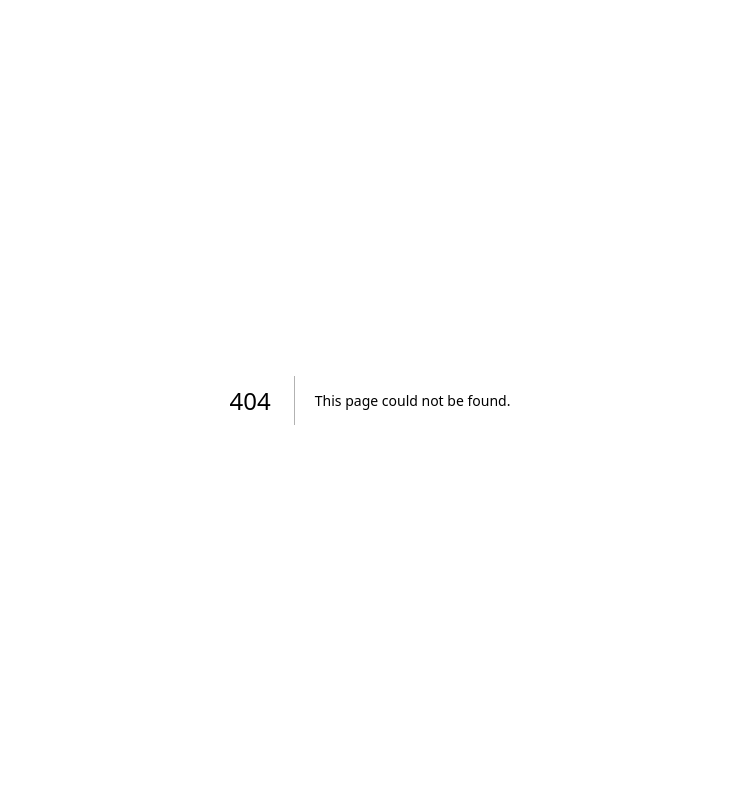
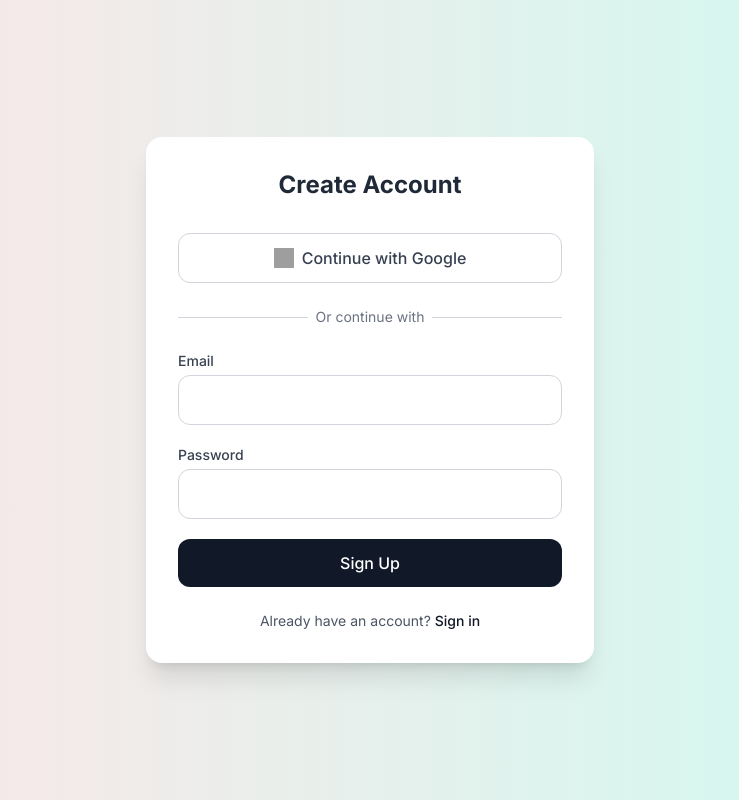
Before and after one commit to Jeffrang/yt-chat, a Next.js app: page /auth/signup in a window 1280 px wide. Before the commit this address had no page. Shown: the whole page, without its empty margins (270-1009 px from the left). Built offline with nearby package versions, Linux system fonts and the light colour scheme; no server answers; grey boxes are pictures that could not be loaded.

Commit message:
Setup custom auth screen instead of clerk hosted one

```diff
--- /dev/null
+++ b/src/app/auth/login/page.tsx
@@ -0,0 +1,118 @@
+'use client';
+
+import { useState } from 'react';
+import { useSignIn } from '@clerk/nextjs';
+import { useRouter } from 'next/navigation';
+import Link from 'next/link';
+
+export default function LoginPage() {
+  const [email, setEmail] = useState('');
+  const [password, setPassword] = useState('');
+  const [error, setError] = useState('');
+  const [loading, setLoading] = useState(false);
+  const { signIn, isLoaded } = useSignIn();
+  const router = useRouter();
+
+  const handleSubmit = async (e: React.FormEvent) => {
+    e.preventDefault();
+    if (!isLoaded) return;
+
+    try {
+      setLoading(true);
+      setError('');
+
+      const result = await signIn.create({
+        identifier: email,
+        password,
+      });
+
+      if (result.status === 'complete') {
+        router.push('/');
+      }
+    } catch (err: any) {
+      setError(err.message || 'An error occurred during sign in');
+    } finally {
+      setLoading(false);
+    }
+  };
+
+  const signInWithGoogle = async () => {
+    if (!isLoaded) return;
+    try {
+      await signIn.authenticateWithRedirect({
+        strategy: "oauth_google",
+        redirectUrl: "/sso-callback",
+        redirectUrlComplete: "/"
+      });
+    } catch (err: any) {
+      setError(err.message || 'An error occurred');
+    }
+  };
+
+  return (
+    <div className="min-h-screen bg-gradient-to-r from-rose-100 to-teal-100 flex items-center justify-center p-4">
+      <div className="bg-white p-8 rounded-2xl shadow-xl w-full max-w-md">
+        <h2 className="text-2xl font-bold text-center text-gray-800 mb-8">Welcome Back</h2>
+        {error && (
+          <div className="bg-red-50 text-red-500 p-3 rounded-xl mb-6">
+            {error}
+          </div>
+        )}
+        <button
+          onClick={signInWithGoogle}
+          className="w-full mb-6 flex items-center justify-center gap-2 bg-white border border-gray-300 text-gray-700 rounded-xl py-3 font-medium hover:bg-gray-50 transition-colors"
+        >
+          <img src="/google.svg" alt="Google" className="w-5 h-5" />
+          Continue with Google
+        </button>
+
+        <div className="relative mb-6">
+          <div className="absolute inset-0 flex items-center">
+            <div className="w-full border-t border-gray-300"></div>
+          </div>
+          <div className="relative flex justify-center text-sm">
+            <span className="px-2 bg-white text-gray-500">Or continue with</span>
+          </div>
+        </div>
+
+        <form onSubmit={handleSubmit}>
+          <div className="space-y-5">
+            <div>
+              <label className="block text-sm font-medium text-gray-700 mb-1">Email</label>
+              <input
+                type="email"
+                value={email}
+                onChange={(e) => setEmail(e.target.value)}
+                className="block w-full rounded-xl border border-gray-300 px-4 py-3 focus:outline-none focus:ring-2 focus:ring-gray-900 focus:border-transparent"
+                required
+              />
+            </div>
+            <div>
+              <label className="block text-sm font-medium text-gray-700 mb-1">Password</label>
+              <input
+                type="password"
+                value={password}
+                onChange={(e) => setPassword(e.target.value)}
+                className="block w-full rounded-xl border border-gray-300 px-4 py-3 focus:outline-none focus:ring-2 focus:ring-gray-900 focus:border-transparent"
+                required
+              />
+            </div>
+            <button
+              type="submit"
+              disabled={loading}
+              className="w-full bg-gray-900 text-white rounded-xl py-3 font-medium hover:bg-gray-800 transition-colors disabled:opacity-50"
+            >
+              {loading ? 'Signing in...' : 'Sign In'}
+            </button>
+          </div>
+        </form>
+        <p className="mt-6 text-center text-sm text-gray-600">
+          Don&apos;t have an account?{' '}
+          <Link href="/auth/signup" className="text-gray-900 font-medium hover:underline">
+            Sign up
+          </Link>
+        </p>
+      </div>
+    </div>
+  );
+}
--- /dev/null
+++ b/src/app/auth/signup/page.tsx
@@ -0,0 +1,121 @@
+'use client';
+
+import { useState } from 'react';
+import { useSignUp } from '@clerk/nextjs';
+import { useRouter } from 'next/navigation';
+import Link from 'next/link';
+
+export default function SignUpPage() {
+  const [email, setEmail] = useState('');
+  const [password, setPassword] = useState('');
+  const [error, setError] = useState('');
+  const [loading, setLoading] = useState(false);
+  const { signUp, isLoaded } = useSignUp();
+  const router = useRouter();
+
+  const handleSubmit = async (e: React.FormEvent) => {
+    e.preventDefault();
+    if (!isLoaded) return;
+
+    try {
+      setLoading(true);
+      setError('');
+
+      const result = await signUp.create({
+        emailAddress: email,
+        password,
+      });
+
+      if (result.status === 'complete') {
+        router.push('/');
+      } else {
+        // Handle verification if needed
+        await signUp.prepareEmailAddressVerification({ strategy: "email_code" });
+      }
+    } catch (err: any) {
+      setError(err.message || 'An error occurred during sign up');
+    } finally {
+      setLoading(false);
+    }
+  };
+
+  const signUpWithGoogle = async () => {
+    if (!isLoaded) return;
+    try {
+      await signUp.authenticateWithRedirect({
+        strategy: "oauth_google",
+        redirectUrl: "/sso-callback",
+        redirectUrlComplete: "/"
+      });
+    } catch (err: any) {
+      setError(err.message || 'An error occurred');
+    }
+  };
+
+  return (
+    <div className="min-h-screen bg-gradient-to-r from-rose-100 to-teal-100 flex items-center justify-center p-4">
+      <div className="bg-white p-8 rounded-2xl shadow-xl w-full max-w-md">
+        <h2 className="text-2xl font-bold text-center text-gray-800 mb-8">Create Account</h2>
+        {error && (
+          <div className="bg-red-50 text-red-500 p-3 rounded-xl mb-6">
+            {error}
+          </div>
+        )}
+        <button
+          onClick={signUpWithGoogle}
+          className="w-full mb-6 flex items-center justify-center gap-2 bg-white border border-gray-300 text-gray-700 rounded-xl py-3 font-medium hover:bg-gray-50 transition-colors"
+        >
+          <img src="/google.svg" alt="Google" className="w-5 h-5" />
+          Continue with Google
+        </button>
+
+        <div className="relative mb-6">
+          <div className="absolute inset-0 flex items-center">
+            <div className="w-full border-t border-gray-300"></div>
+          </div>
+          <div className="relative flex justify-center text-sm">
+            <span className="px-2 bg-white text-gray-500">Or continue with</span>
+          </div>
+        </div>
+
+        <form onSubmit={handleSubmit}>
+          <div className="space-y-5">
+            <div>
+              <label className="block text-sm font-medium text-gray-700 mb-1">Email</label>
+              <input
+                type="email"
+                value={email}
+                onChange={(e) => setEmail(e.target.value)}
+                className="block w-full rounded-xl border border-gray-300 px-4 py-3 focus:outline-none focus:ring-2 focus:ring-gray-900 focus:border-transparent"
+                required
+              />
+            </div>
+            <div>
+              <label className="block text-sm font-medium text-gray-700 mb-1">Password</label>
+              <input
+                type="password"
+                value={password}
+                onChange={(e) => setPassword(e.target.value)}
+                className="block w-full rounded-xl border border-gray-300 px-4 py-3 focus:outline-none focus:ring-2 focus:ring-gray-900 focus:border-transparent"
+                required
+              />
+            </div>
+            <button
+              type="submit"
+              disabled={loading}
+              className="w-full bg-gray-900 text-white rounded-xl py-3 font-medium hover:bg-gray-800 transition-colors disabled:opacity-50"
+            >
+              {loading ? 'Creating account...' : 'Sign Up'}
+            </button>
+          </div>
+        </form>
+        <p className="mt-6 text-center text-sm text-gray-600">
+          Already have an account?{' '}
+          <Link href="/auth/login" className="text-gray-900 font-medium hover:underline">
+            Sign in
+          </Link>
+        </p>
+      </div>
+    </div>
+  );
+}
--- a/src/app/page.tsx
+++ b/src/app/page.tsx
@@ -3,6 +3,7 @@ import Link from 'next/link';
 import { LogInIcon } from 'lucide-react';
 import YTLinkInput from '../components/YTLinkInput';
 import PreviousChats from '../components/PreviousChats';
+import Image from 'next/image';
 
 export default async function Home() {
 
@@ -10,7 +11,7 @@ export default async function Home() {
     <div className='w-screen min-h-screen bg-gradient-to-r from-rose-100 to-teal-100'>
       <div className='w-full flex items-center justify-between p-4'>
         <div className='flex items-center'>
-          <img src='/icon.png' alt='Icon' className='w-6 h-6 mr-2' />
+          <Image src='/icon.png' alt='Icon' width={24} height={24} className='mr-2' />
           <h1 className='text-2xl font-bold text-gray-800'>Youtube Chat</h1>
         </div>
         <div className='flex items-center'>
@@ -37,13 +38,14 @@ export default async function Home() {
             <PreviousChats />
           </SignedIn>
             <SignedOut>
-            <Link href="" className='bg-gray-900 text-white font-bold rounded hover:bg-gray-800'>
-              <SignInButton>
-                <div className="flex items-center p-4">
-                  <p>Sign In to Get started </p>
-                  <LogInIcon className='w-4 h-4 ml-2' />
-                </div>
-              </SignInButton>
+            <Link
+              href="/auth/login"
+              className='bg-gray-900 text-white font-bold rounded hover:bg-gray-800'
+            >
+              <div className="flex items-center p-4">
+                <p>Sign In to Get started </p>
+                <LogInIcon className='w-4 h-4 ml-2' />
+              </div>
             </Link>
           </SignedOut>
         </div>
```
